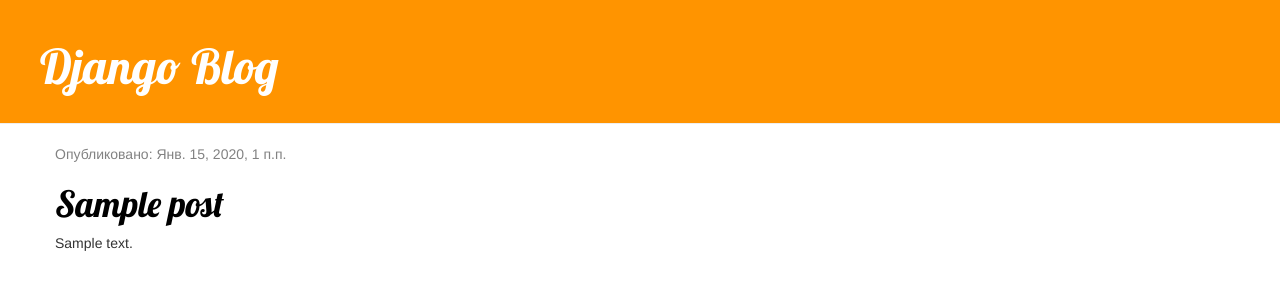
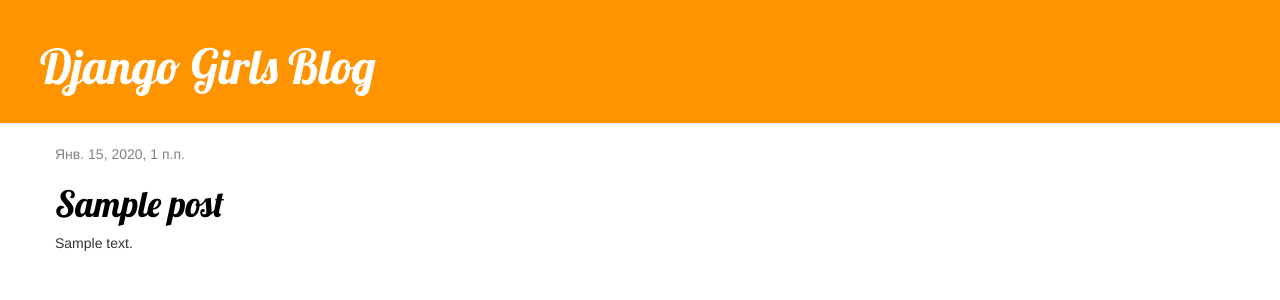
Before and after one commit to mylogingithub/my-first-blog, a Django app: template blog/templates/blog/post_list.html in a window 1280 px wide. Shown: the top 300 px of the page. Run offline with Django 3.2, Linux system fonts and the light colour scheme; the template is opened without the code that fills it: values that come from a table or form of the project are taken from there, others are empty; tables that the repository leaves empty hold one stand-in row (values such as "Sample post"); some libraries are stand-ins or nearby versions.

Commit message:
Add link

```diff
--- /dev/null
+++ b/blog/templates/blog/base.html
@@ -0,0 +1,23 @@
+{% load staticfiles %}
+<html>
+    <head>
+        <title>Django Girls blog</title>
+        <link rel="stylesheet" href="//maxcdn.bootstrapcdn.com/bootstrap/3.2.0/css/bootstrap.min.css">
+        <link rel="stylesheet" href="//maxcdn.bootstrapcdn.com/bootstrap/3.2.0/css/bootstrap-theme.min.css">
+        <link href='//fonts.googleapis.com/css?family=Lobster&subset=latin,latin-ext' rel='stylesheet' type='text/css'>
+        <link rel="stylesheet" href="{% static 'css/blog.css' %}">
+    </head>
+    <body>
+        <div class="page-header">
+            <h1><a href="/">Django Girls Blog</a></h1>
+        </div>
+        <div class="content container">
+            <div class="row">
+                <div class="col-md-8">
+                {% block content %}
+                {% endblock %}
+                </div>
+            </div>
+        </div>
+    </body>
+</html>
--- a/blog/templates/blog/post_list.html
+++ b/blog/templates/blog/post_list.html
@@ -1,34 +1,13 @@
-{% load staticfiles %}
+{% extends 'blog/base.html' %}
 
-<html>
-    <head>
-        <title>Django blog</title>
-        <link rel="stylesheet" href="//maxcdn.bootstrapcdn.com/bootstrap/3.2.0/css/bootstrap.min.css">
-        <link rel="stylesheet" href="//maxcdn.bootstrapcdn.com/bootstrap/3.2.0/css/bootstrap-theme.min.css">
-        <link href="https://fonts.googleapis.com/css?family=Lobster&subset=latin,cyrillic" rel="stylesheet" type="text/css">
-
-        <link rel="stylesheet" href="{% static 'css/blog.css' %}">
-    </head>
-    <body>
-        <div class="page-header">
-            <h1><a href="/">Django Blog</a></h1>
-        </div>
-
-        <div class="content container">
-            <div class="row">
-                <div class="col-md-8">
+{% block content %}
     {% for post in posts %}
         <div class="post">
             <div class="date">
-                                <p>Опубликовано: {{ post.published_date }}</p>
+                {{ post.published_date }}
             </div>
-                            <h1><a href="">{{ post.title }}</a></h1>
+            <h1><a href="{% url 'post_detail' pk=post.pk %}">{{ post.title }}</a></h1>
             <p>{{ post.text|linebreaksbr }}</p>
         </div>
     {% endfor %}
-                </div>
-            </div>
-        </div>
-
-    </body>
-</html>
+{% endblock %}
--- a/blog/urls.py
+++ b/blog/urls.py
@@ -3,4 +3,5 @@ from . import views
 
 urlpatterns = [
     url(r'^$', views.post_list, name='post_list'),
+    url(r'^post/(?P<pk>\d+)/$', views.post_detail, name='post_detail'),
 ]
--- a/blog/views.py
+++ b/blog/views.py
@@ -1,6 +1,7 @@
 from django.shortcuts import render
 from .models import Post
 from django.utils import timezone
+from django.shortcuts import render, get_object_or_404
 
 # Create your views here.
 
@@ -10,3 +11,7 @@ from django.utils import timezone
 def post_list(request):
     posts = Post.objects.filter(published_date__lte=timezone.now()).order_by('published_date')
     return render(request, 'blog/post_list.html', {'posts': posts})
+
+def post_detail(request, pk):
+    post = get_object_or_404(Post, pk=pk)
+    return render(request, 'blog/post_detail.html', {'post': post})
```
Also changed, not shown: blog/templates/blog/post_detail.html (added, +13 -0 lines). Lines whose indentation alone changed are shown as unchanged.
